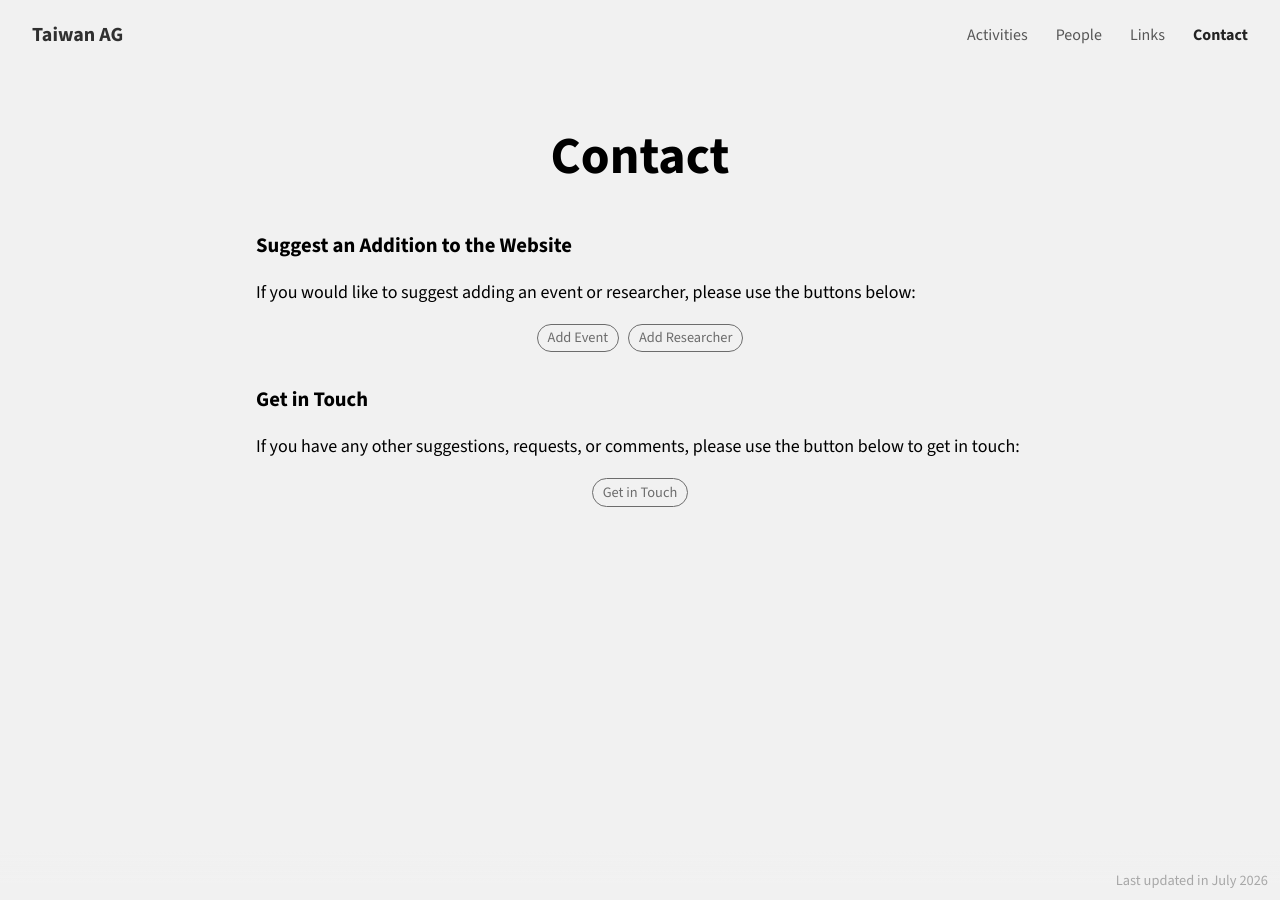
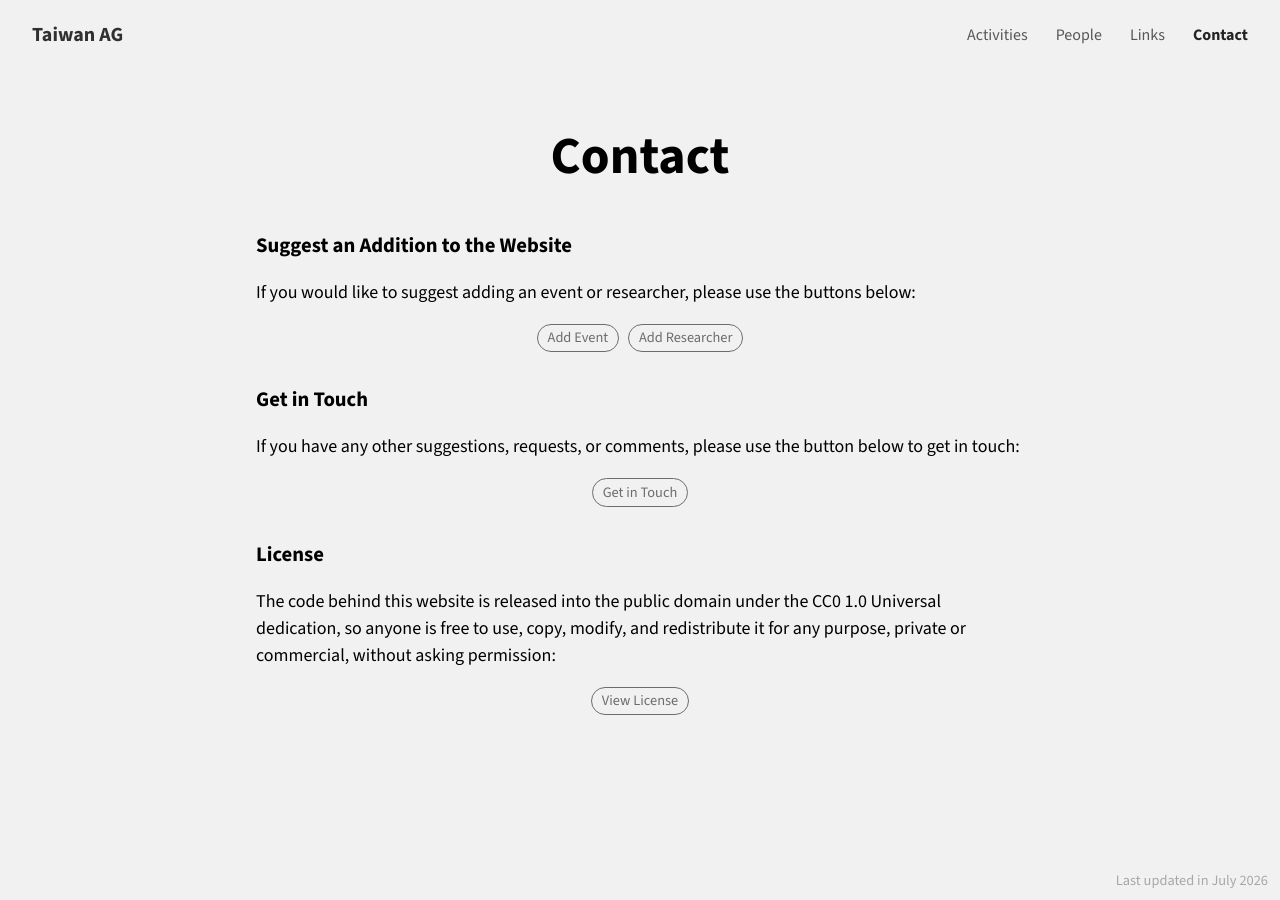
Before and after one commit to taiwan-ag/taiwan-ag.github.io, a Jekyll site: the page built from contact.md, in a window 1280 px wide. Built offline with Jekyll 4.4.1, drawn with Linux system fonts in a browser that asks for light colours.

Commit message:
Replace AGPLv3 with CC0 1.0 and document licensing on Contact page
The repo shipped with an unfilled AGPLv3 LICENSE from the initial
commit. Switch to a CC0 1.0 public domain dedication so the code can
be reused freely, with no attribution or copyleft obligations, and
link to it from the Contact page. The dedication is scoped to the
code/templates, excluding the personal researcher info in _data/.

Co-Authored-By: Claude Sonnet 5 <noreply@anthropic.com>
Claude-Session: https://claude.ai/code/session_01CZVmoPjX3ggdtmZasXMbfR

```diff
--- a/contact.md
+++ b/contact.md
@@ -23,3 +23,12 @@ If you have any other suggestions, requests, or comments, please use the
 button below to get in touch:
 
 [Get in Touch](mailto:taiwan-ag@ncts.ntu.edu.tw){: .button }
+
+## License
+
+The code behind this website is released into the public domain under the
+CC0 1.0 Universal dedication, so anyone is free to use, copy, modify, and
+redistribute it for any purpose, private or commercial, without asking
+permission:
+
+[View License](https://github.com/taiwan-ag/taiwan-ag.github.io/blob/main/LICENSE){: .button }
```
Also changed, not shown: 1 other file.
